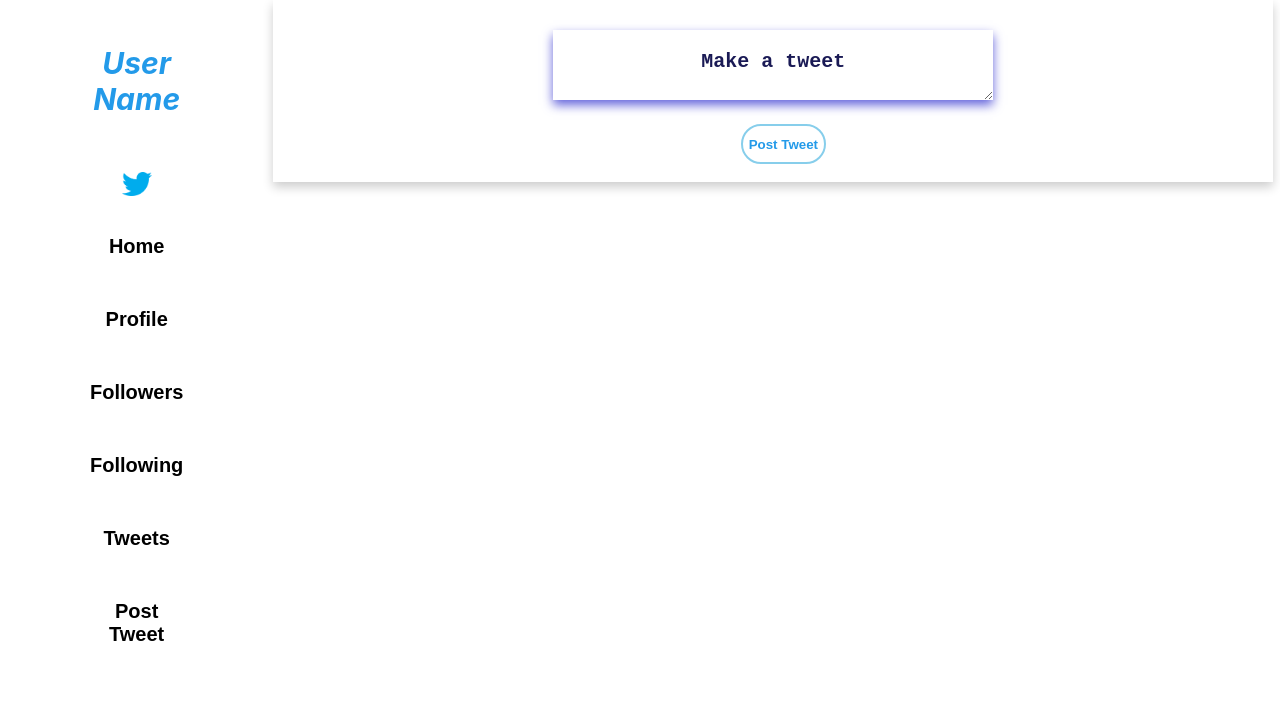
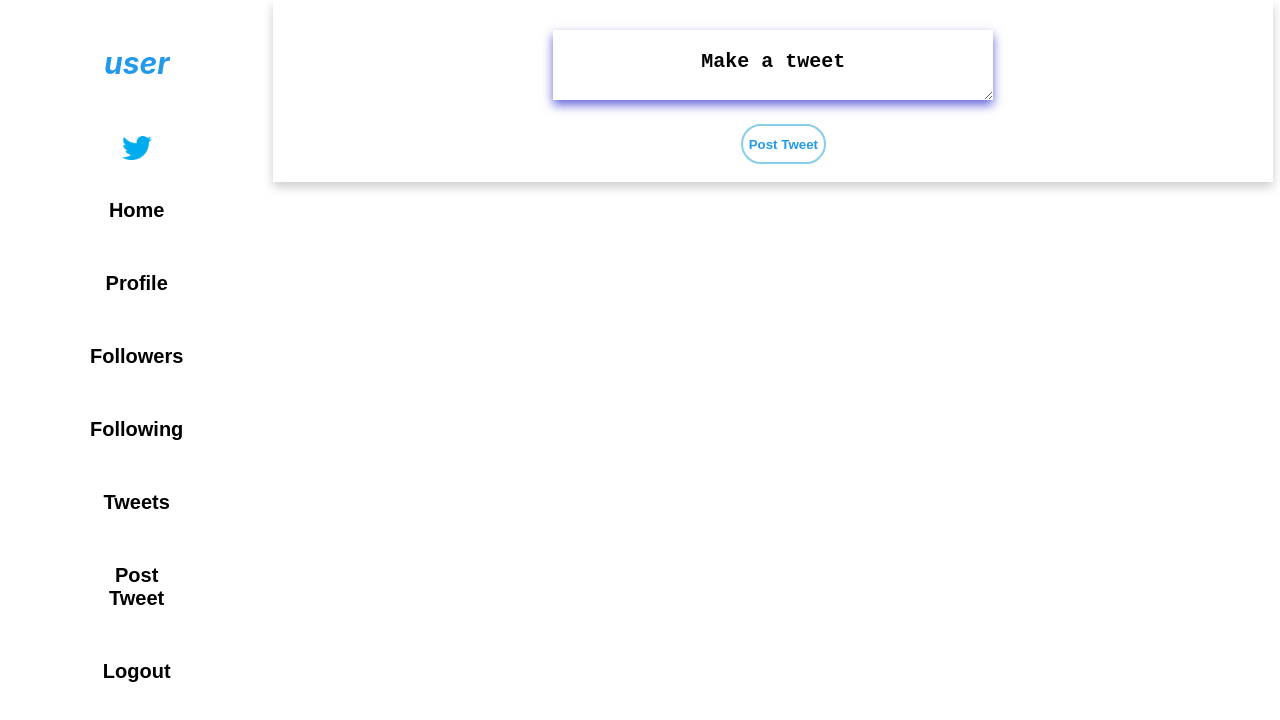
Before and after one commit to chaitraliv/minitwitter, a React (Create React App) app in the folder frontend/: page /Menu in a window 1280 px wide. Shown: the top 720 px of the page. Built offline with nearby package versions, Linux system fonts and the light colour scheme; no server answers.

Commit message:
implementation of userprofile

```diff
--- a/frontend/src/Components/CreateEditProfile.js
+++ b/frontend/src/Components/CreateEditProfile.js
@@ -64,8 +64,7 @@ export class CreateEditProfile extends Component {
         .catch(error=>{
             console.log(error);
         })
-        event.preventDefault()
-        alert('Changes saved')
+
 
     }
 
--- a/frontend/src/Components/Menu.css
+++ b/frontend/src/Components/Menu.css
@@ -85,7 +85,7 @@ margin-right: 30px;
     /* border-radius: 50px; */
     color: black;
     font-weight: bolder;
-    font-size: 25px;
+    font-size: 20px;
     cursor: pointer;
     margin-top: 20px;
     padding: 20px 20px;
@@ -94,7 +94,7 @@ margin-right: 30px;
     box-shadow: 0 5px 10px rgb(99, 99, 219);
 }
 ::placeholder{
-    color:rgb(26, 26, 85);
+    color:black;
     font-size: 20px;
     font-weight: bolder;
 }
--- a/frontend/src/Components/Menu.js
+++ b/frontend/src/Components/Menu.js
@@ -1,8 +1,8 @@
 import React, { Component } from 'react'
 import './Menu.css'
-import { Link } from 'react-router-dom'
 import history from './../history';
 import axios from 'axios';
+// import history from './../history';
 
 
 
@@ -13,7 +13,8 @@ export class Menu extends Component {
         super(props)
 
         this.state = {
-            tweets:[],
+            username:'user',
+            tweets:'',
             token:localStorage.getItem('token')
         }
     }
@@ -47,6 +48,7 @@ export class Menu extends Component {
     }
     clickEventPostTweet=event=>{
 
+        console.log(this.state)
         axios
         .post('http://127.0.0.1:8000/Menu/',this.state)
         .then(response=>{
@@ -63,13 +65,58 @@ export class Menu extends Component {
 
     }
 
+    clickEventLogout=event=>{
+        this.setState({token:null})
+        history.push('/LoginPage')
+       history.replace('/LoginPage')
+        axios
+        .post('http://127.0.0.1:8000/Menu/',this.state)
+        .then(response=>{
+            console.log(response)
+            if(response['status']==200){
+
+                event.preventDefault();
+                history.push('/LoginPage')
+
+            }
+
+
+
+        })
+        .catch(error=>{
+            console.log(error);
+        })
+
+    }
+
+    changeEvent=event=>{
+        this.setState({
+            tweets:event.target.value
+        })
+    }
+
+    componentDidMount=()=>{
+
+        axios
+        .post('http://127.0.0.1:8000/Menu/',this.state)
+        .then( response=>{
+                console.log(response)
+
+                this.setState({
+                    username:response.username
+                })
+        })
+    }
+
 
     render() {
+
+        const{tweets}=this.state.tweets
         return (
             <div className="Menu">
                 <div className="sideMenu">
                     <div>
-                        <h3>User Name</h3>
+                        <h3>{this.state.username}</h3>
                     </div>
                     <div>
                         <img src="./logo.png"></img>
@@ -93,15 +140,24 @@ export class Menu extends Component {
                     <div>
                          <button type="button">Post Tweet</button>
                     </div>
+                    <div>
+                         <button type="button" onClick={this.clickEventLogout}>Logout</button>
+                    </div>
 
 
                 </div>
                 <div className="tweetContainer">
                     <div className="tweetBox">
+                        <form>
                         <textarea
-                            placeholder="Make a tweet">
+                            value={tweets}
+                            name="tweets"
+                            placeholder="Make a tweet"
+                            onChange={this.changeEvent}>
                         </textarea><br/><br/>
-                        <button type="button" onClick={this.clickEventPostTweet}>Post Tweet</button>
+                        <button type="button"
+                         onClick={this.clickEventPostTweet}>Post Tweet</button>
+                         </form>
 
                     </div>
                     {/* <div className="Pages">
```
